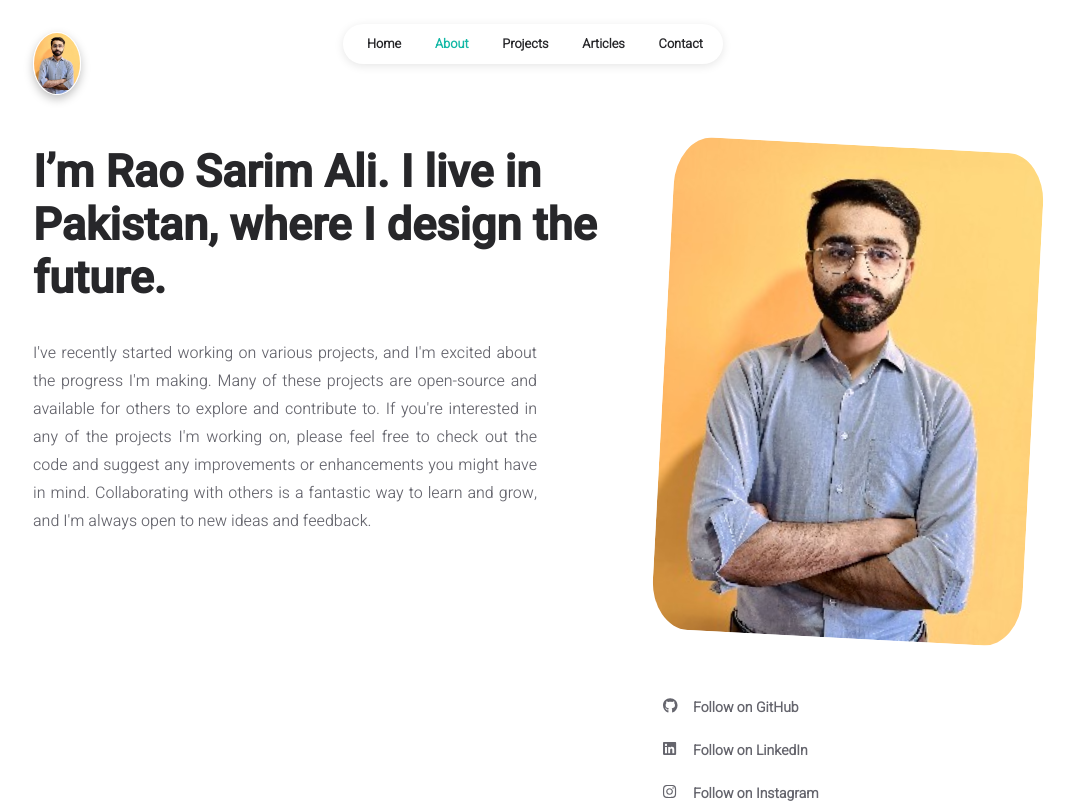
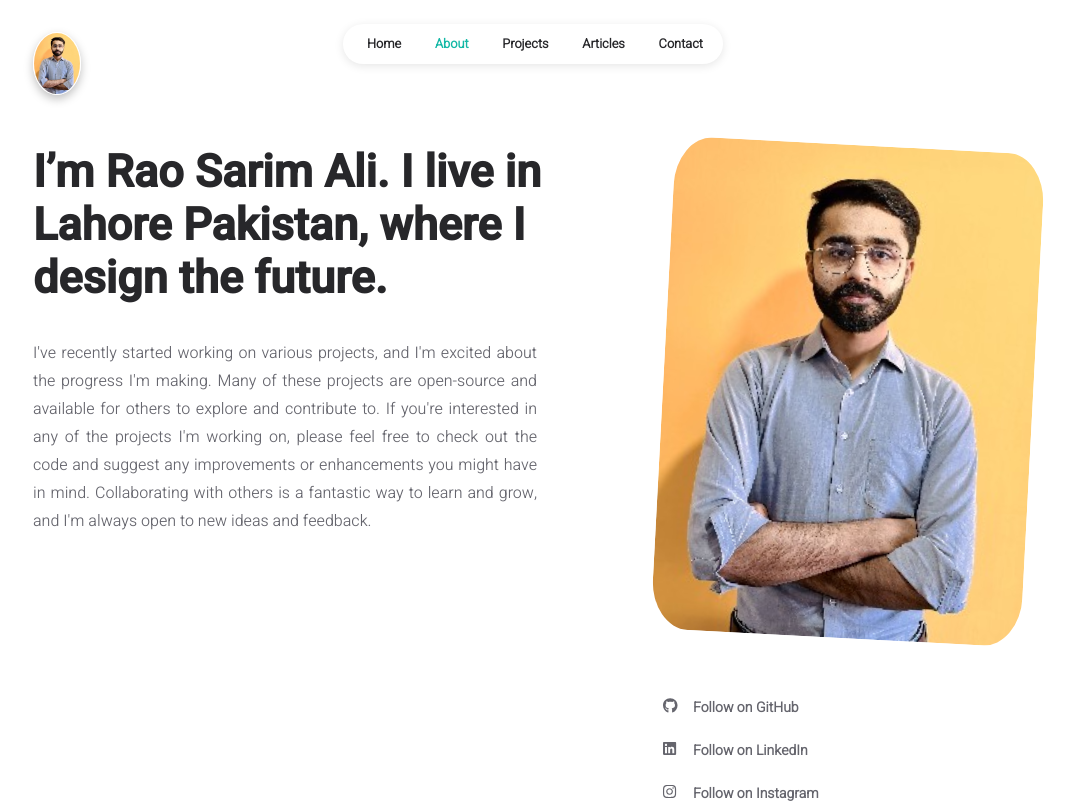
Before and after one commit to Sarim-Rao/sarim-rao-portfolio, a React (Create React App) app: page /about in a window 1280 px wide. Shown: the top 803 px of the page, without its empty margins (107-1181 px from the left). Built offline with nearby package versions, Linux system fonts and the light colour scheme.

Commit message:
- chsnge text in about page

```diff
--- a/src/data/user.js
+++ b/src/data/user.js
@@ -23,7 +23,7 @@ const INFO = {
 	},
 
 	about: {
-		title: "I’m Rao Sarim Ali. I live in Pakistan, where I design the future.",
+		title: "I’m Rao Sarim Ali. I live in Lahore Pakistan, where I design the future.",
 		description:
 			"I've recently started working on various projects, and I'm excited about the progress I'm making. Many of these projects are open-source and available for others to explore and contribute to. If you're interested in any of the projects I'm working on, please feel free to check out the code and suggest any improvements or enhancements you might have in mind. Collaborating with others is a fantastic way to learn and grow, and I'm always open to new ideas and feedback.",
 	},
```
